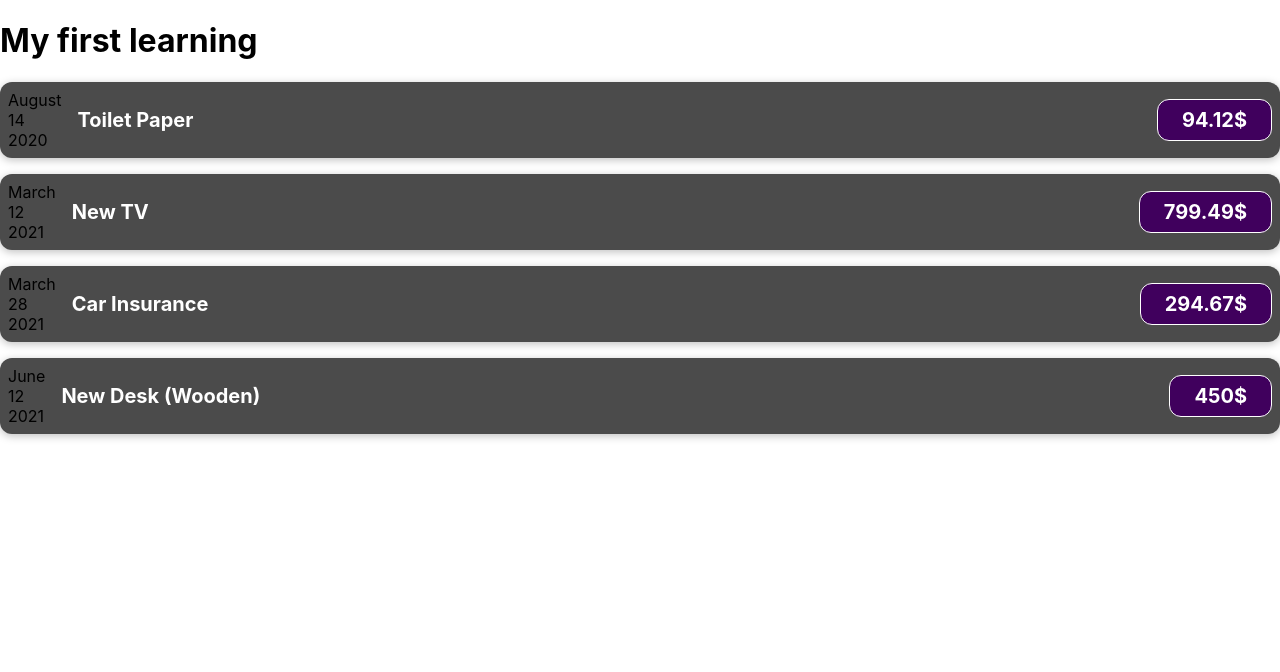
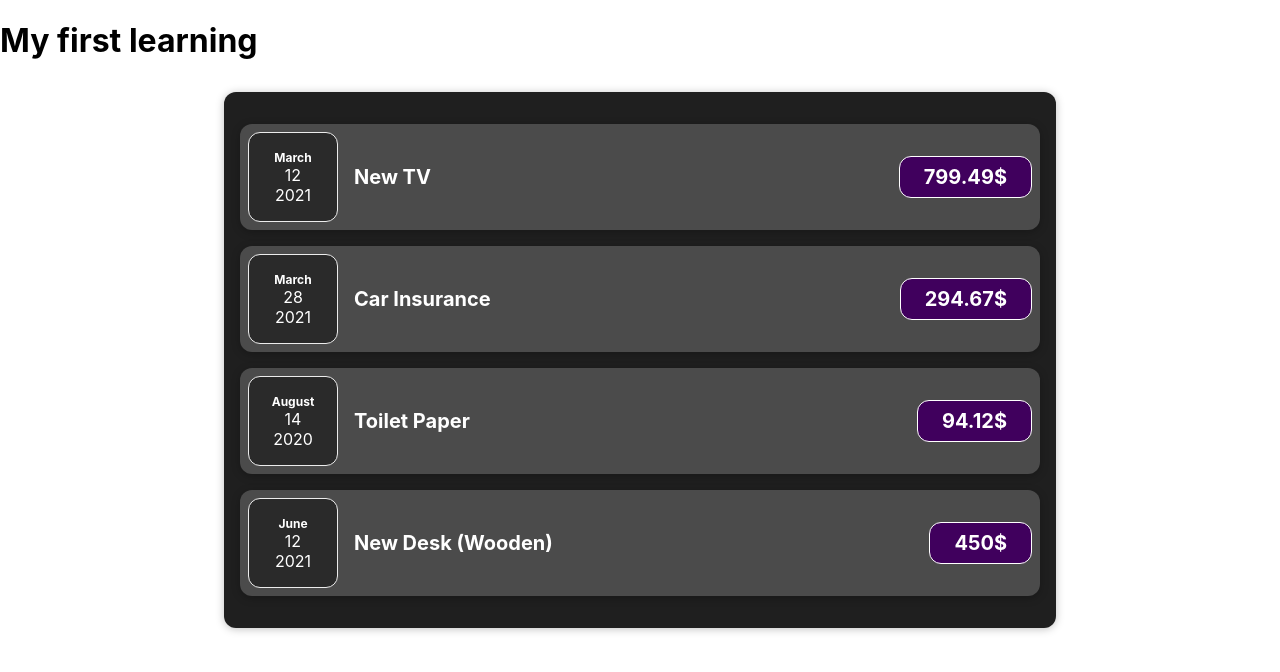
Before and after one commit to harini24/react-complete-guide, a React (Create React App) app: page / in a window 1280 px wide. Shown: the top 672 px of the page. Built offline with nearby package versions, Linux system fonts and the light colour scheme.

Commit message:
assignment 1

```diff
--- a/src/App.js
+++ b/src/App.js
@@ -1,6 +1,6 @@
 import logo from './logo.svg';
 import './App.css';
-import ExpenseItem from './components/ExpenseItem'
+import Expenses from './components/Expenses'
 function App() {
   const expenses = [
     {
@@ -26,10 +26,7 @@ function App() {
   return (
     <div>
       <h1>My first learning</h1>
-      <ExpenseItem title={expenses[0].title} amount={expenses[0].amount} date={expenses[0].date}/>
-      <ExpenseItem title={expenses[1].title} amount={expenses[1].amount} date={expenses[1].date}/>
-      <ExpenseItem title={expenses[2].title} amount={expenses[2].amount} date={expenses[2].date}/>
-      <ExpenseItem title={expenses[3].title} amount={expenses[3].amount} date={expenses[3].date}/>
+      <Expenses expenses={expenses}/>
     </div>
   );
 }
--- a/src/components/ExpenseDate.css
+++ b/src/components/ExpenseDate.css
@@ -0,0 +1,26 @@
+.expense-date {
+    display: flex;
+    flex-direction: column;
+    width: 5.5rem;
+    height: 5.5rem;
+    border: 1px solid #ececec;
+    background-color: #2a2a2a;
+    color: white;
+    border-radius: 12px;
+    align-items: center;
+    justify-content: center;
+  }
+
+  .expense-date__month {
+    font-size: 0.75rem;
+    font-weight: bold;
+  }
+
+  .expense-date__year {
+    font-size: 0.75rem;
+  }
+
+  .expense-date__day {
+    font-size: 1.5rem;
+    font-weight: bold;
+  }
--- a/src/components/ExpenseDate.js
+++ b/src/components/ExpenseDate.js
@@ -1,12 +1,13 @@
+import './ExpenseDate.css'
 function ExpenseDate(props){
     const month = props.date.toLocaleString('en-US',{month:'long'});
     const date=props.date.toLocaleString('en-US',{day:'2-digit'});
     const year=props.date.getFullYear();
     return(
-    <div>
-        <div>{month}</div>
-        <div>{date}</div>
-        <div>{year}</div>
+    <div className="expense-date">
+        <div className="expense-date__month">{month}</div>
+        <div className="expense-date__date">{date}</div>
+        <div className="expense-date__yera">{year}</div>
     </div>)
 
 }
--- /dev/null
+++ b/src/components/Expenses.css
@@ -0,0 +1,9 @@
+.expenses {
+    padding: 1rem;
+    background-color: rgb(31, 31, 31);
+    margin: 2rem auto;
+    width: 50rem;
+    max-width: 95%;
+    border-radius: 12px;
+    box-shadow: 0 1px 8px rgba(0, 0, 0, 0.25);
+  }
--- /dev/null
+++ b/src/components/Expenses.js
@@ -0,0 +1,14 @@
+import ExpenseItem from './ExpenseItem'
+import './Expenses.css'
+function ExpensesItem(props) {
+
+    return (
+        <div className="expenses">
+            <ExpenseItem title={props.expenses[1].title} amount={props.expenses[1].amount} date={props.expenses[1].date} />
+            <ExpenseItem title={props.expenses[2].title} amount={props.expenses[2].amount} date={props.expenses[2].date} />
+            <ExpenseItem title={props.expenses[0].title} amount={props.expenses[0].amount} date={props.expenses[0].date} />
+            <ExpenseItem title={props.expenses[3].title} amount={props.expenses[3].amount} date={props.expenses[3].date} />
+        </div>
+    )
+}
+export default ExpensesItem
```
